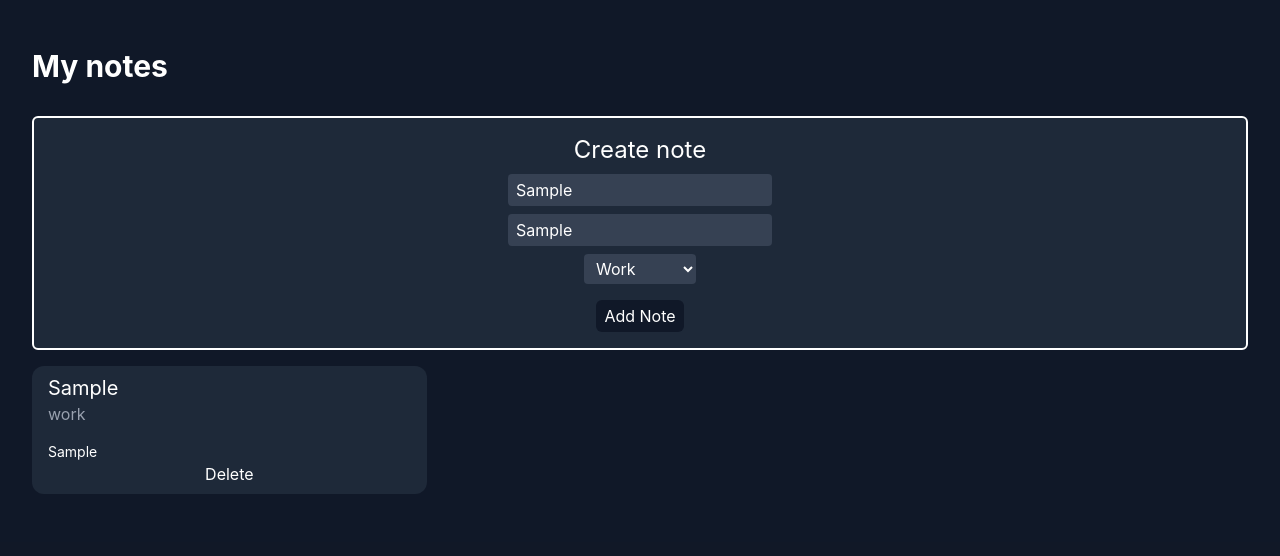
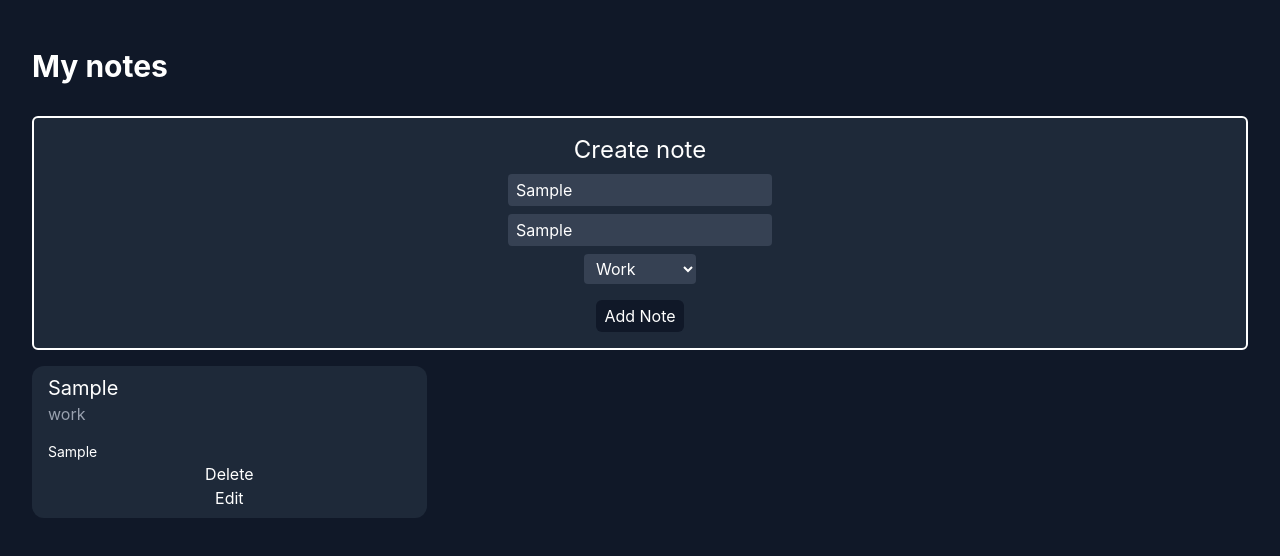
Before and after one commit to vClaudio11/CRUD-note-taking-app, a React (Vite) app: page / in a window 1280 px wide. Both pictures are taken after typing "Sample", "Sample" into the empty fields and a click on the button "Add Note". Shown: the top 556 px of the page. Built offline with nearby package versions, Linux system fonts and the light colour scheme.

Commit message:
feat: add dynamic card edit and save

```diff
--- a/src/App.tsx
+++ b/src/App.tsx
@@ -22,6 +22,10 @@ function App() {
     setNotes(notes.filter(n => n.id !== id))
   }
 
+  function handleEdit(updatedNote: Note) {
+    setNotes(notes.map(n => n.id === updatedNote.id ? updatedNote : n))
+  }
+
   return (
     // Main landing page
     <div className="min-h-height bg-gray-900 px-8 py-12">
@@ -29,7 +33,7 @@ function App() {
       {<NoteForm onAdd={handleAdd} />}
       <div className="grid grid-cols-3 gap-4">
       {notes.map(note => (
-        <NoteCard key={note.id} note={note} onDelete={handleDelete}/>
+        <NoteCard key={note.id} note={note} onDelete={handleDelete} onEdit={handleEdit}/>
       ))}
       </div>
     </div>
--- a/src/components/NoteCard.tsx
+++ b/src/components/NoteCard.tsx
@@ -1,22 +1,70 @@
-import type { Note } from "../types";
+import { useState } from "react";
+import type { Note, NoteType } from "../types";
 
 interface NoteCardProp {
     note: Note
     onDelete: (id: string) => void
+    onEdit: (note: Note) => void
 }
 
-export default function NoteCard({ note, onDelete }: NoteCardProp) {
+export default function NoteCard({ note, onDelete, onEdit }: NoteCardProp) {
+    const [isEditing, setIsEditing] = useState(false)
+    const [card, setCard] = useState({ title: "", body: "", type: "work" })
 
     function handleDelete() {
         onDelete(note.id)
     }
+
+    function handleEdit() {
+        const updatedNote = {
+            id: note.id,
+            title: card.title,
+            body: card.body,
+            type: card.type as NoteType
+        }
+        onEdit(updatedNote)
+        setIsEditing(false)
+    }
+
+    function checkEdit() {
+        setIsEditing(true)
+        setCard({ title: note.title, body: note.body, type: note.type })
+    }
+
     // Display the note
     return (
         <div className="bg-gray-800 px-4 py-2 flex flex-col text-white rounded-xl hover:opacity-90">
-            <h2 className="text-xl">{note.title}</h2>
-            <p className="text-gray-400 mb-4">{note.type}</p>
-            <p className="text-sm">{note.body}</p>
-            <button onClick={handleDelete}>Delete</button>
+            {isEditing ? (
+                <div>
+                    <input
+                        value={card.title}
+                        onChange={(e) => setCard({...card, title: e.target.value })}
+                        placeholder="New title"
+                    />
+                    <input
+                        value={card.body}
+                        onChange={(e) => setCard({...card, body: e.target.value })}
+                        placeholder="New body"
+                    />
+                    <select
+                        value={card.type}
+                        onChange={(e) => setCard({...card, type: e.target.value as NoteType })}
+                    >
+                        <option value={"work"}>Work</option>
+                        <option value={"education"}>Education</option>
+                        <option value={"coding"}>Coding</option>
+                    </select>
+                    <button onClick={handleEdit} >Set changes</button>
+                </div>
+            ) : (
+                <>
+                <h2 className="text-xl">{note.title}</h2>
+                <p className="text-gray-400 mb-4">{note.type}</p>
+                <p className="text-sm">{note.body}</p>
+                <button onClick={handleDelete}>Delete</button>
+                <button onClick={checkEdit}>Edit</button>
+                </>
+            )}
         </div>
     )
 }
--- a/src/components/NoteForm.tsx
+++ b/src/components/NoteForm.tsx
@@ -41,7 +41,7 @@ export default function NoteForm({ onAdd }: NoteFormProps) {
             />
             <select
                 className="bg-gray-700 px-2 py-1 rounded-sm hover:opacity-90"
-                value="form.type"
+                value={form.type}
                 onChange={(e) => setForm({...form, type: e.target.value as NoteType })}
             >
                 <option value="work">Work</option>
--- a/src/types.ts
+++ b/src/types.ts
@@ -6,7 +6,3 @@ export interface Note {
     body: string
     type: NoteType
 }
-
-export interface NoteFormProps {
-    onAdd: (note: Note) => void
-}
```
